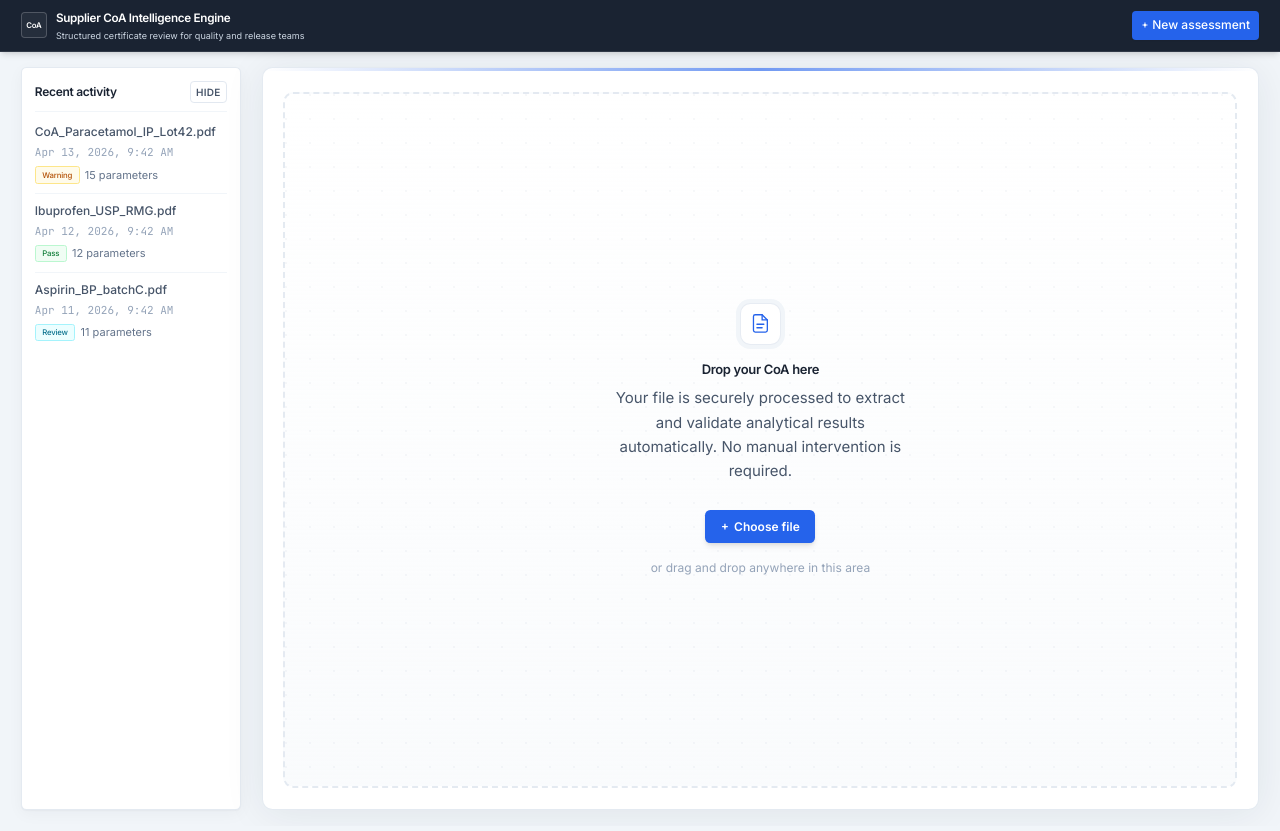
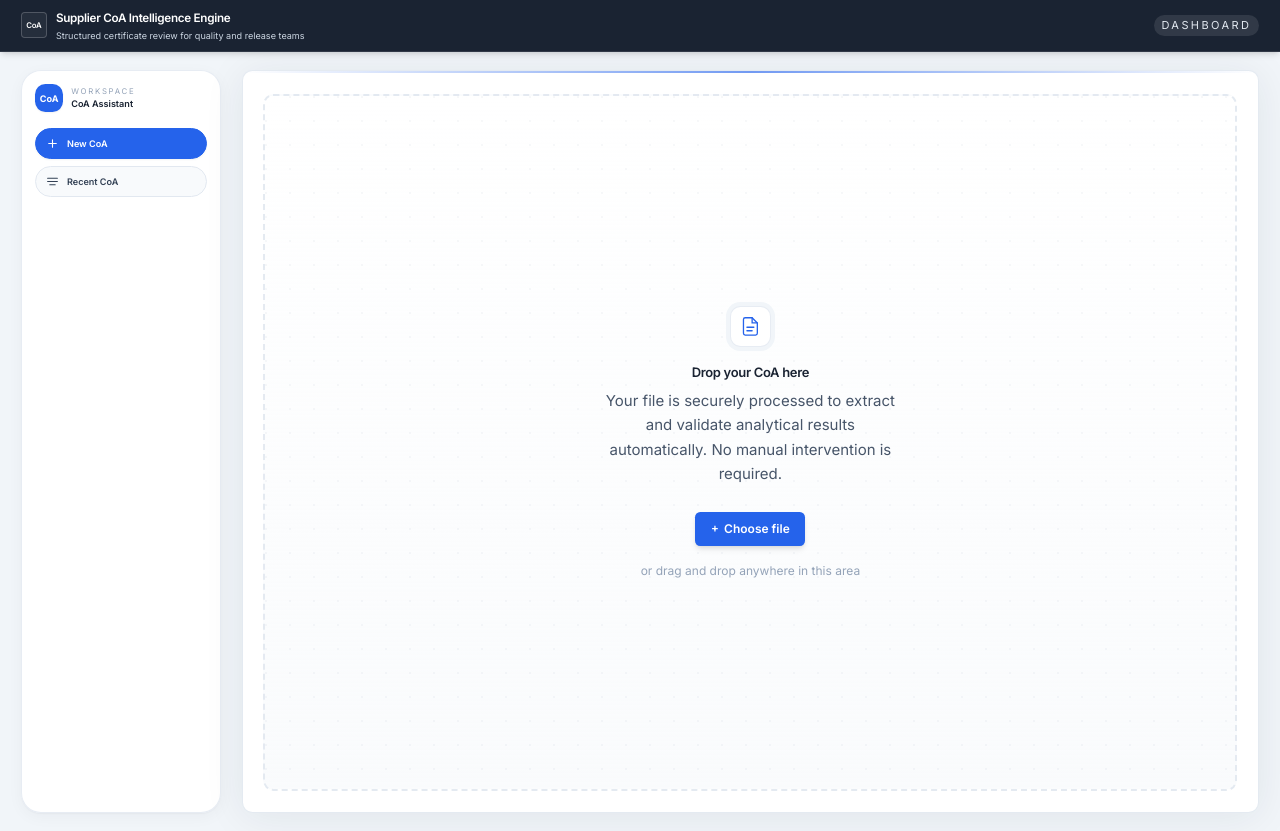
Before and after one commit to wolvio-cloud/CoA-Intelligence-Engine, a Next.js app: page / in a window 1280 px wide. Built offline with nearby package versions, Linux system fonts and the light colour scheme.

Commit message:
sidebar updated

```diff
--- a/src/app/globals.css
+++ b/src/app/globals.css
@@ -3,6 +3,7 @@
 @tailwind utilities;
 
 :root {
+  --font-sans: Inter, ui-sans-serif, system-ui, -apple-system, BlinkMacSystemFont, "Segoe UI", sans-serif;
   --color-navy: #1a2332;
   --color-blue: #2563eb;
   --color-slate: #475569;
@@ -18,8 +19,10 @@ html {
 }
 
 body {
-  @apply min-h-screen antialiased text-brand-slate bg-brand-light text-sm;
+  @apply min-h-screen antialiased text-brand-slate text-sm;
+  font-family: var(--font-sans);
   line-height: 1.5;
+  background-color: var(--color-canvas);
 }
 
 @layer utilities {
--- a/src/app/page.tsx
+++ b/src/app/page.tsx
@@ -1,6 +1,7 @@
 "use client";
 
 import { useEffect, useState } from "react";
+import { useRouter, useSearchParams } from "next/navigation";
 import { ExportButtons } from "@/components/export/ExportButtons";
 import { OverallStatus } from "@/components/results/OverallStatus";
 import { ParameterDetail } from "@/components/results/ParameterDetail";
@@ -14,15 +15,16 @@ import { useCoaStatus } from "@/hooks/useCoaStatus";
 import { useCoaUpload } from "@/hooks/useCoaUpload";
 import type { CoaParameter, SubmissionSummary } from "@/lib/types";
 
-type Phase = "upload" | "processing" | "results";
+type Phase = "upload" | "processing" | "results" | "recent";
 
 export default function HomePage() {
   const [phase, setPhase] = useState<Phase>("upload");
   const [sidebarJobId, setSidebarJobId] = useState<string | null>(null);
   const [selectedParam, setSelectedParam] = useState<CoaParameter | null>(null);
-  /** Hide list column for more main width; auto-expand when opening results from upload. */
-  const [activityCollapsed, setActivityCollapsed] = useState(false);
+  const [sidebarMode, setSidebarMode] = useState<"new" | "recent">("new");
 
+  const router = useRouter();
+  const searchParams = useSearchParams();
   const coaUpload = useCoaUpload();
   const pipelineActive = phase === "processing";
   const status = useCoaStatus(pipelineActive);
@@ -40,12 +42,28 @@ export default function HomePage() {
   }, [phase, status.isComplete]);
 
   useEffect(() => {
+    const view = searchParams.get("view");
+    if (view === "recent") {
+      setSidebarMode("recent");
+      setPhase("recent");
+    } else if (view === "new") {
+      setSidebarMode("new");
+      setPhase("upload");
+    }
+  }, [searchParams]);
+
+  useEffect(() => {
     if (!data?.parameters?.length) return;
     setSelectedParam((prev) => {
       if (prev && data.parameters.some((p) => p.id === prev.id)) return prev;
       return data.parameters[0];
     });
   }, [data]);
+
+  const setMenuView = (view: "new" | "recent") => {
+    const pathname = window.location.pathname;
+    router.push(`${pathname}?view=${view}`);
+  };
 
   const handleFile = async (file: File) => {
     setSidebarJobId(null);
@@ -56,20 +74,11 @@ export default function HomePage() {
 
   const handleSidebarSelect = (s: SubmissionSummary) => {
     coaUpload.reset();
+    setSidebarMode("recent");
     setSidebarJobId(s.id);
     setSelectedParam(null);
-    setActivityCollapsed(false);
     setPhase("results");
   };
-
-  const newAssessment = () => {
-    coaUpload.reset();
-    setSidebarJobId(null);
-    setSelectedParam(null);
-    setPhase("upload");
-  };
-
-  const showActivityColumn = phase !== "processing" && !activityCollapsed;
 
   return (
     <div className="flex min-h-screen min-h-[100dvh] flex-col">
@@ -101,56 +110,150 @@ export default function HomePage() {
             </div>
           </div>
           <div className="flex flex-wrap items-center gap-2 sm:justify-end">
-            {phase !== "processing" && activityCollapsed ? (
-              <button
-                type="button"
-                onClick={() => setActivityCollapsed(false)}
-                className="rounded-md border border-white/25 bg-white/5 px-2.5 py-1.5 text-[11px] font-medium text-slate-100 transition hover:bg-white/10"
-              >
-                Show recent activity
-              </button>
-            ) : null}
-            <button
-              type="button"
-              onClick={newAssessment}
-              className="inline-flex items-center gap-1.5 rounded-md px-3.5 py-2 text-md font-medium text-white shadow-sm transition hover:brightness-110"
-              style={{ backgroundColor: brandColors.blue,fontSize: "12px" }}
-            >
-              <span className="text-base leading-none text-[12px]">+</span>
-              New assessment
-            </button>
+            <span className="rounded-full bg-white/10 px-3 py-1 text-[11px] uppercase tracking-[0.22em] text-slate-200">
+              Dashboard
+            </span>
           </div>
         </div>
       </header>
 
-      <main
-        className={`mx-auto flex w-full max-w-[1440px] flex-1 flex-col px-4 py-5 sm:px-5 md:px-6 lg:px-8 lg:py-6 ${phase === "upload" || phase === "processing" ? "min-h-0" : ""}`}
+      <main className="mx-auto flex w-full max-w-[1320px] flex-1 flex-col px-4 py-7 sm:px-5 lg:px-8">
+        <div className="grid gap-6 lg:grid-cols-[200px_minmax(0,1fr)] xl:gap-8">
+          <aside className="relative flex min-h-0 flex-col overflow-hidden rounded-[20px] border border-slate-200/80 bg-white/95 p-5 shadow-card transition-all duration-300 lg:sticky lg:top-24">
+            <div className="flex items-center gap-3">
+              <div className="flex h-11 w-11 items-center justify-center rounded-2xl bg-brand-blue text-white shadow-sm">
+                <span className="text-sm font-black">CoA</span>
+              </div>
+              <div className="min-w-0">
+                <p className="text-xs uppercase tracking-[0.22em] text-slate-400">Workspace</p>
+                <p className="truncate text-sm font-semibold text-navy">CoA Assistant</p>
+              </div>
+            </div>
+
+            <div className="mt-6 flex flex-col gap-3">
+              <button
+                type="button"
+                onClick={() => {
+                  setSidebarMode("new");
+                  setPhase("upload");
+                  setSidebarJobId(null);
+                  setSelectedParam(null);
+                  setMenuView("new");
+                }}
+                className={`flex w-full items-center gap-3 rounded-[20px] border px-4 py-3 text-sm font-semibold transition ${
+                  sidebarMode === "new"
+                    ? "border-brand-blue bg-brand-blue text-white shadow-sm"
+                    : "border-slate-200 bg-slate-50 text-slate-700 hover:border-slate-300 hover:bg-white"
+                }`}
               >
-        <div
-          className={`grid gap-5 lg:gap-6 xl:gap-8 ${
-            showActivityColumn
-              ? "lg:grid-cols-[minmax(220px,min(15vw,280px))_minmax(0,1fr)]"
-              : "lg:grid-cols-1"
-          } ${phase === "upload" || phase === "processing" ? "flex-1 lg:min-h-0 lg:items-stretch" : ""}`}
+                <svg viewBox="0 0 24 24" className="h-5 w-5 flex-none" fill="none" stroke="currentColor" strokeWidth="2" strokeLinecap="round" strokeLinejoin="round">
+                  <path d="M12 5v14M5 12h14" />
+                </svg>
+                New CoA
+              </button>
+              <button
+                type="button"
+                onClick={() => {
+                  setSidebarMode("recent");
+                  setPhase("recent");
+                  setSidebarJobId(null);
+                  setSelectedParam(null);
+                  setMenuView("recent");
+                }}
+                className={`flex w-full items-center gap-3 rounded-[20px] border px-4 py-3 text-sm font-semibold transition ${
+                  sidebarMode === "recent"
+                    ? "border-brand-blue bg-brand-blue text-white shadow-sm"
+                    : "border-slate-200 bg-slate-50 text-slate-700 hover:border-slate-300 hover:bg-white"
+                }`}
               >
-          {showActivityColumn ? (
-            <aside
-              className={`space-y-5 lg:sticky lg:top-24 ${phase === "upload" ? "lg:self-stretch" : "lg:self-start"}`}
+                <svg viewBox="0 0 24 24" className="h-5 w-5 flex-none" fill="none" stroke="currentColor" strokeWidth="2" strokeLinecap="round" strokeLinejoin="round">
+                  <path d="M3 12h18M3 6h18M7 18h10" />
+                </svg>
+                Recent CoA
+              </button>
+            </div>
+
+          </aside>
+
+          <section className={`min-w-0 ${phase === "upload" || phase === "processing" ? "flex min-h-0 flex-1 flex-col" : "space-y-6"}`}>
+            {phase === "processing" ? (
+              <div className="flex min-h-0 flex-1 flex-col lg:min-h-[calc(100dvh-5.5rem)]">
+                <ProgressBar
+                  progress={status.progress}
+                  stage={status.stage}
+                  label={status.stageLabel}
+                  stages={status.stages}
+                  fileName={coaUpload.fileName}
+                />
+              </div>
+            ) : phase === "results" ? (
+              <div className="space-y-6">
+                {loading || !data ? (
+                  <div className="flex min-h-[180px] items-center justify-center rounded-lg border border-dashed border-slate-200 bg-white text-sm text-brand-slate">
+                    Preparing results…
+                  </div>
+                ) : (
+                  <>
+                    <div className="grid gap-4 xl:grid-cols-[1fr_auto] xl:items-center">
+                      <div className="space-y-4">
+                        {sidebarMode === "recent" ? (
+                          <button
+                            type="button"
+                            onClick={() => setPhase("recent")}
+                            className="inline-flex items-center gap-2 rounded-full border border-slate-200 bg-slate-50 px-3 py-2 text-sm font-medium text-slate-700 transition hover:border-slate-300 hover:bg-white"
                           >
+                            <span aria-hidden="true">←</span>
+                            Back to recent list
+                          </button>
+                        ) : null}
+                        <OverallStatus
+                          status={data.overall_status}
+                          productName={data.product_match.matched_product}
+                          filename={data.filename}
+                          matchScore={data.product_match.match_score}
+                        />
+                      </div>
+                      <div className="xl:ml-auto">
+                        <ExportButtons jobId={data.id} />
+                      </div>
+                    </div>
+                    <div className="grid gap-5 xl:grid-cols-[1fr_minmax(260px,340px)] xl:gap-6">
+                      <ResultTable
+                        parameters={data.parameters}
+                        selectedId={selectedParam?.id ?? null}
+                        onSelect={setSelectedParam}
+                      />
+                      <ParameterDetail
+                        param={selectedParam}
+                        onClose={() => setSelectedParam(null)}
+                      />
+                    </div>
+                  </>
+                )}
+              </div>
+            ) : sidebarMode === "recent" ? (
+              <div className="space-y-5">
+                <div className="rounded-3xl border border-slate-200/90 bg-white p-6 shadow-card">
+                  <div className="flex items-start justify-between gap-4">
+                    <div>
+                      <p className="text-xs uppercase tracking-[0.22em] text-slate-400">Recent CoA</p>
+                      <h2 className="mt-3 text-xl font-semibold text-navy">Latest assessments</h2>
+                    </div>
+                    <span className="rounded-full bg-slate-100 px-3 py-1 text-xs font-semibold uppercase tracking-[0.18em] text-slate-600">
+                      Updated
+                    </span>
+                  </div>
+                  <p className="mt-4 text-sm leading-relaxed text-slate-500">
+                    Continue from any recent Certificate of Analysis result, or open one for a detailed review.
+                  </p>
+                </div>
                 <RecentSubmissions
                   activeId={activeJobId}
                   onSelect={handleSidebarSelect}
-                onRequestCollapse={() => setActivityCollapsed(true)}
-                className={phase === "upload" ? "h-full min-h-0" : ""}
+                  className="min-h-[420px]"
                 />
-              {phase === "results" && data ? <ExportButtons jobId={data.id} /> : null}
-            </aside>
-          ) : null}
-
-          <section
-            className={`min-w-0 ${phase === "upload" || phase === "processing" ? "flex min-h-0 flex-1 flex-col" : "space-y-8"}`}
-          >
-            {phase === "upload" && (
+              </div>
+            ) : (
               <div className="flex min-h-0 flex-1 flex-col gap-5 lg:min-h-[calc(100dvh-5.5rem)]">
                 <div className="relative flex min-h-0 flex-1 flex-col overflow-hidden rounded-2xl border border-slate-200/90 bg-white shadow-[0_4px_40px_rgba(26,35,50,0.08)]">
                   <div
@@ -175,48 +278,6 @@ export default function HomePage() {
                 ) : null}
               </div>
             )}
-
-            {phase === "processing" && (
-              <div className="flex min-h-0 flex-1 flex-col lg:min-h-[calc(100dvh-5.5rem)]">
-                <ProgressBar
-                  progress={status.progress}
-                  stage={status.stage}
-                  label={status.stageLabel}
-                  stages={status.stages}
-                  fileName={coaUpload.fileName}
-                />
-              </div>
-            )}
-
-            {phase === "results" && (
-              <div className="space-y-8">
-                {loading || !data ? (
-                  <div className="flex min-h-[180px] items-center justify-center rounded-lg border border-dashed border-slate-200 bg-white text-sm text-brand-slate">
-                    Preparing results…
-                  </div>
-                ) : (
-                  <>
-                    <OverallStatus
-                      status={data.overall_status}
-                      productName={data.product_match.matched_product}
-                      filename={data.filename}
-                      matchScore={data.product_match.match_score}
-                    />
-                    <div className="grid gap-5 xl:grid-cols-[1fr_minmax(260px,340px)] xl:gap-6">
-                      <ResultTable
-                        parameters={data.parameters}
-                        selectedId={selectedParam?.id ?? null}
-                        onSelect={setSelectedParam}
-                      />
-                      <ParameterDetail
-                        param={selectedParam}
-                        onClose={() => setSelectedParam(null)}
-                      />
-                    </div>
-                  </>
-                )}
-              </div>
-            )}
           </section>
         </div>
       </main>
--- a/src/components/export/ExportButtons.tsx
+++ b/src/components/export/ExportButtons.tsx
@@ -15,7 +15,7 @@ export function ExportButtons({ jobId }: { jobId: string | null }) {
   );
 
   return (
-    <div className="rounded-lg border border-slate-200/90 bg-white p-5 shadow-card">
+    <div className="rounded-lg border border-slate-200/90 bg-white p-5 shadow-card mt-8">
       <p className="text-[12px] font-semibold text-navy">Export</p>
       <p className="mt-1 text-xs leading-relaxed text-brand-slate">
         Download structured evidence packages for your quality record (JSON, CSV, or PDF summary).
```
Lines whose indentation alone changed are shown as unchanged.
